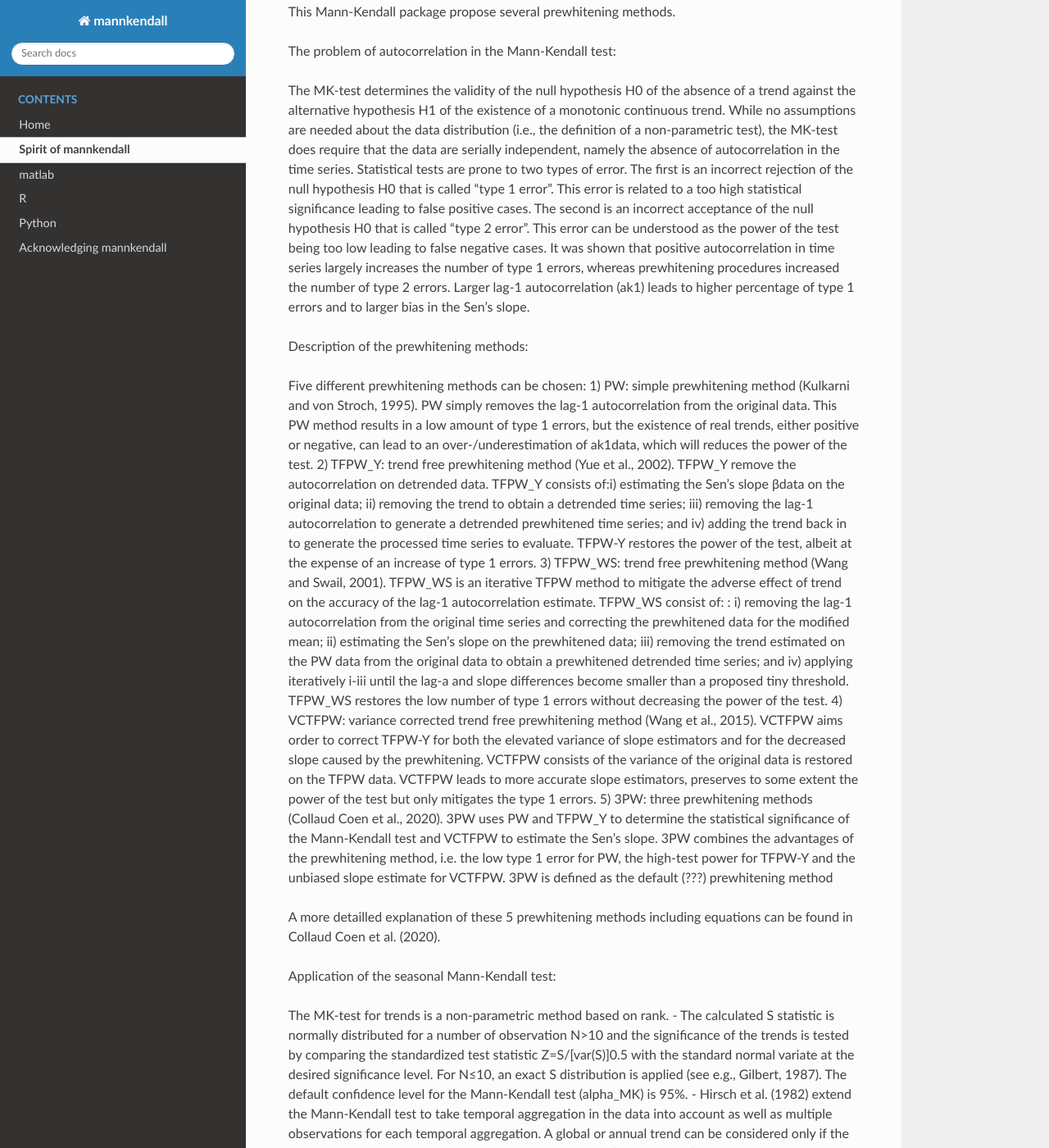
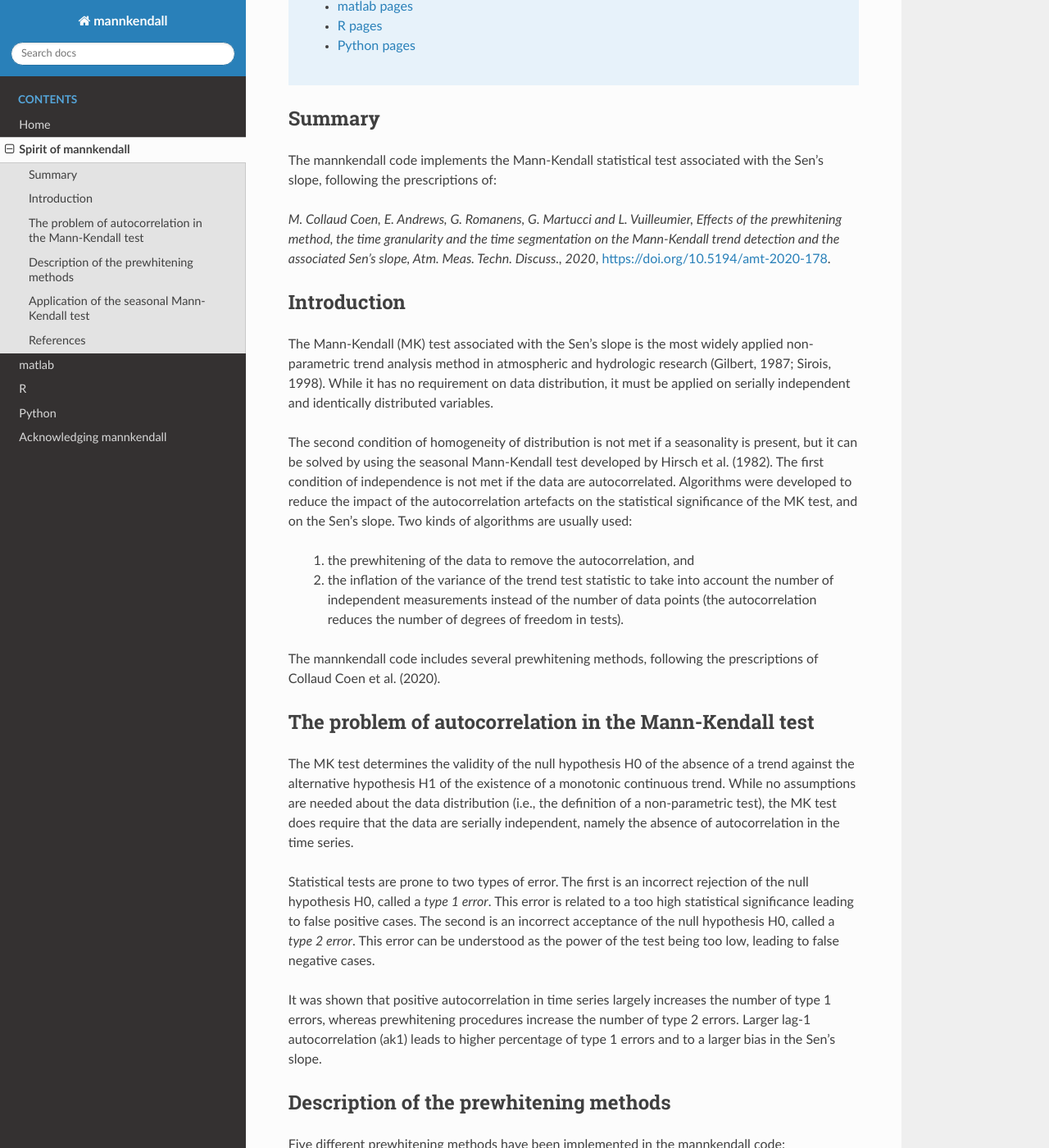
Before and after one commit to mannkendall/mannkendall.github.io, a Sphinx documentation site: the page built from source/about.rst, in a window 1280 px wide and 1400 px high, scrolled down 517 px. Shown: the whole window at 82% size. Built offline with Sphinx 7.4.7 and the Read the Docs theme 2.0.0, drawn with Linux system fonts in a browser that asks for light colours; some of the changed text lies outside the part shown.

Commit message:
Minor tweaks and formating

```diff
--- a/source/about.rst
+++ b/source/about.rst
@@ -2,51 +2,191 @@
 Spirit of mannkendall
 =====================
 
-A high level description of what the code does.
+What follows is a high-level -- **language-agnostic !** -- description of the mannkendall code.
 
-Data constraints to apply the Mann-Kendall test:
+**Topics:**
 
-The Mann-Kendall (MK) test associated with the Sen’s slope is the most widely applied non-parametric trend analysis method in atmospheric and hydrologic research (Gilbert, 1987; Sirois, 1998). While it has no requirement on data distribution, it must be applied on serially independent and identically distributed variables. The second condition of homogeneity of distribution is not met if a seasonality is present, but it can be solved by using the seasonal Mann-Kendall test developed by Hirsch et al. (1982). The first condition of independence is not met if the data are autocorrelated. Algorithms were then developed to reduce the impact of the autocorrelation artifacts on the statistical significance of the MK test and on the Sen's slope. Two kinds of algorithms are usually used: (i) the prewhitening of the data to remove the autocorrelation and (ii) inflation of the variance of the trend test statistic to take into account the number of independent measurements instead of the number of data points (the autocorrelation reduces the number of degrees of freedom in tests). This Mann-Kendall package propose several prewhitening methods.
+    * :ref:`about:Summary`
+    * :ref:`about:Introduction`
+    * :ref:`about:The problem of autocorrelation in the Mann-Kendall test`
+    * :ref:`about:Description of the prewhitening methods`
+    * :ref:`about:Application of the seasonal Mann-Kendall test`
+    * :ref:`about:References`
 
-The problem of autocorrelation in the Mann-Kendall test:
+.. note::
 
-The MK-test determines the validity of the null hypothesis H0 of the absence of a trend against the alternative hypothesis H1 of the existence of a monotonic continuous trend. While no assumptions are needed about the data distribution (i.e., the definition of a non-parametric test), the MK-test does require that the data are serially independent, namely the absence of autocorrelation in the time series. Statistical tests are prone to two types of error. The first is an incorrect rejection of the null hypothesis H0 that is called “type 1 error”. This error is related to a too high statistical significance leading to false positive cases. The second is an incorrect acceptance of the null hypothesis H0 that is called “type 2 error”. This error can be understood as the power of the test being too low leading to false negative cases. It was shown that positive autocorrelation in time series largely increases the number of type 1 errors, whereas prewhitening procedures increased the number of type 2 errors. Larger lag-1 autocorrelation (ak1) leads to higher percentage of type 1 errors and to larger bias in the Sen’s slope.
+    For the specific usage instructions of mannkendall, see the:
 
-Description of the prewhitening methods:
+        * `matlab pages <https://mannkendall.github.io/matlab>`__
+        * `R pages <https://mannkendall.github.io/R>`__
+        * `Python pages <https://mannkendall.github.io/Python>`__
 
-Five different prewhitening methods can be chosen:
-1) PW: simple prewhitening method (Kulkarni and von Stroch, 1995). PW simply removes the lag-1 autocorrelation from the original data. This PW method results in a low amount of type 1 errors, but the existence of real trends, either positive or negative, can lead to an  over-/underestimation of  ak1data, which will reduces the power of the test.
-2) TFPW_Y: trend free prewhitening method (Yue et al., 2002). TFPW_Y remove the autocorrelation on detrended data. TFPW_Y consists of:i) estimating the Sen’s slope βdata on the original data; ii) removing the trend to obtain a detrended time series; iii) removing the lag-1 autocorrelation to  generate a detrended prewhitened time series; and  iv) adding the trend back in to generate the processed time series to evaluate. TFPW-Y restores the power of the test, albeit at the expense of an increase of type 1 errors.
-3) TFPW_WS: trend free prewhitening method (Wang and Swail, 2001). TFPW_WS is an iterative TFPW method to mitigate the adverse effect of trend on the accuracy of the lag-1 autocorrelation estimate. TFPW_WS consist of: : i) removing the lag-1 autocorrelation from the original time series and correcting the prewhitened data for the modified mean; ii) estimating the Sen’s slope on the prewhitened data; iii) removing the trend estimated on the PW data from the original data to obtain a prewhitened detrended time series; and iv) applying iteratively i-iii until the lag-a and slope differences become smaller than a proposed tiny threshold. TFPW_WS restores the low number of type 1 errors without decreasing the power of the test.
-4) VCTFPW: variance corrected trend free prewhitening method (Wang et al., 2015). VCTFPW aims order to correct TFPW-Y for both the elevated variance of slope estimators and for the decreased slope caused by the prewhitening. VCTFPW consists of the variance of the original data is restored on the TFPW data. VCTFPW leads to more accurate slope estimators, preserves to some extent the power of the test but only mitigates the type 1 errors.
-5) 3PW:  three prewhitening methods (Collaud Coen et al., 2020). 3PW uses PW and TFPW_Y to determine the statistical significance of the Mann-Kendall test and VCTFPW to estimate the Sen's slope. 3PW combines the advantages of the prewhitening method, i.e. the low type 1 error for PW, the high-test power for TFPW-Y and the unbiased slope estimate for VCTFPW. 3PW is defined as the default (???) prewhitening method
+Summary
+-------
 
-A more detailled explanation of these 5 prewhitening methods including equations can be found in Collaud Coen et al. (2020).
+The mannkendall code implements the Mann-Kendall statistical test associated with the Sen's slope,
+following the prescriptions of:
 
-Application of the seasonal Mann-Kendall test:
-
-The MK-test for trends is a non-parametric method based on rank.
-- The calculated S statistic is normally distributed for a number of observation N>10 and the significance of the trends is tested by comparing the standardized test statistic Z=S/[var(S)]0.5 with the standard normal variate at the desired significance level. For N≤10, an exact S distribution is applied (see e.g., Gilbert, 1987). The default confidence level for the Mann-Kendall test (alpha_MK) is 95%.
-- Hirsch et al. (1982) extend the Mann-Kendall test to take temporal aggregation in the data into account as well as multiple observations for each temporal aggregation. A global or annual trend can be considered only if the trends  are homogeneous at the desired confidence level (Gilbert, 1987). Consequently, the annual trend is reported only if the trends for each temporal aggregation are homogeneous. The default confidence level (alpha_Xhomo) is 90%.
-- Confidence limits (CL) are defined as the 100(1-p) percentiles of the standard normal distribution of all the pairwise slopes computed during the Sen’s slope estimator, where p is the chosen confidence limit. The default confidence level of the confidence limits (alpha_CL) is 90%.
-- The prewhitening methods are applied only if the first lag autocorrelation coefficient (ak1) is statistically significant (ss) following a normal distribution at the two-sided test at the desired confidence interval. The default confidence level (alpha_ak) is 95%.
-- The lag-1 autocorrelation is computed from the whole time series whatever the temporal aggregation.
+*M. Collaud Coen, E. Andrews, G. Romanens, G. Martucci and L. Vuilleumier, Effects of the
+prewhitening method, the time granularity and the time segmentation on the Mann-Kendall trend
+detection and the associated Sen’s slope, Atm. Meas. Techn. Discuss., 2020*,
+https://doi.org/10.5194/amt-2020-178.
 
 
-References:
+Introduction
+------------
 
-M. Collaud Coen, E. Andrews, G. Romanens, G. Martucci and L. Vuilleumier, Effects of the prewhitening method, the time granularity and the time segmentation on the Mann-Kendall trend detection and the associated Sen’s slope, Atm. Meas. Techn. Discuss., https://doi.org/10.5194/amt-2020-178 , submitted, 2020.
+The Mann-Kendall (MK) test associated with the Sen’s slope is the most widely applied non-parametric
+trend analysis method in atmospheric and hydrologic research (Gilbert, 1987; Sirois, 1998). While it
+has no requirement on data distribution, it must be applied on serially independent and identically
+distributed variables.
 
-Gilbert, R. O.: Statistical Methods for Environmental Pollution Monitoring, Van Nostrand Reinhold Company, New York, 1987.
+The second condition of homogeneity of distribution is not met if a seasonality is present, but it
+can be solved by using the seasonal Mann-Kendall test developed by Hirsch et al. (1982). The first
+condition of independence is not met if the data are autocorrelated. Algorithms were developed to
+reduce the impact of the autocorrelation artefacts on the statistical significance of the MK test,
+and on the Sen's slope. Two kinds of algorithms are usually used:
 
-Hirsch, R. M., Slack, J. R., and Smith, R. A. : Techniques of trend analysis for monthly water quality data, Water Resour. Res., 18,107–121, 1982.
+   1. the prewhitening of the data to remove the autocorrelation, and
+   2. the inflation of the variance of the trend test statistic to take into account the number of
+      independent measurements instead of the number of data points (the autocorrelation reduces the
+      number of degrees of freedom in tests).
 
-Kulkarni, A., and von Storch, H.: Monte Carlo Experiments on the Effect of Serial Correlation on the Mann- Kendall Test of Trend Monte Carlo experiments on the effect, Meteorologische Zeitschrift, 82–85, 1995.
 
-Sirois, A.: A brief and biased overview of time-series analysis of how to find that evasive trend, WMO/EMEP Workshop on Advanced Statistical Methods and Their Application to Air Quality Data Sets, Annex E., Global Atmosphere Watch No. 133, TD- No. 956, World Meteorological Organization, Geneva, Switzerland, 1998.
+The mannkendall code includes several prewhitening methods, following the prescriptions of Collaud
+Coen et al. (2020).
 
-Wang, W., Chen, Y., Becker, S., and Liu, B.: Linear trend detection in serially dependent hydrometeorological data based on a variance correction Spearman rho method, Water, 7(12), 7045–7065. https://doi.org/10.3390/w7126673, 2015.
 
-Wang, X. L. and Swail, V. R: Changes of extreme wave heights in Northern Hemisphere oceans and related atmospheric circulation regimes, J. Climate, 14, 2204–2221, https://doi.org/10.1175/1520-0442(2001)014, 2001.
+The problem of autocorrelation in the Mann-Kendall test
+-------------------------------------------------------
 
-Yue, S., Pilon, P., Phinney, B., and Cavadias, G.: The influence of autocorrelation on the ability to detect trend in hydrological series, Hydrol. Process., 16(9), 1807–1829. https://doi.org/10.1002/hyp.1095, 2002.
+The MK test determines the validity of the null hypothesis H0 of the absence of a trend against the
+alternative hypothesis H1 of the existence of a monotonic continuous trend. While no assumptions are
+needed about the data distribution (i.e., the definition of a non-parametric test), the MK test does
+require that the data are serially independent, namely the absence of autocorrelation in the time
+series.
+
+Statistical tests are prone to two types of error. The first is an incorrect rejection of the null
+hypothesis H0, called a *type 1 error*. This error is related to a too high statistical significance
+leading to false positive cases. The second is an incorrect acceptance of the null hypothesis H0,
+called a *type 2 error*. This error can be understood as the power of the test being too low,
+leading to false negative cases.
+
+It was shown that positive autocorrelation in time series largely increases the number of type 1
+errors, whereas prewhitening procedures increase the number of type 2 errors. Larger lag-1
+autocorrelation (ak1) leads to higher percentage of type 1 errors and to a larger bias in the Sen’s
+slope.
+
+Description of the prewhitening methods
+---------------------------------------
+
+Five different prewhitening methods have been implemented in the mannkendall code:
+
+    1. **PW:** simple prewhitening method (Kulkarni and von Stroch, 1995). PW simply removes the
+       lag-1 autocorrelation from the original data. This PW method results in a low amount of type
+       1 errors, but the existence of real trends, either positive or negative, can lead to an
+       over-/underestimation of ak1, which will reduces the power of the test.
+    2. **TFPW_Y:** trend free prewhitening method (Yue et al., 2002). TFPW_Y remove the
+       autocorrelation on detrended data. TFPW_Y consists of:
+
+           i. estimating the Sen’s slope β on the original data
+           ii. removing the trend to obtain a detrended time series
+           iii. removing the lag-1 autocorrelation to generate a detrended prewhitened time series
+           iv. adding the trend back in to generate the processed time series to evaluate.
+
+       TFPW-Y restores the power of the test, albeit at the expense of an increase number of type 1
+       errors.
+    3. **TFPW_WS:** trend free prewhitening method (Wang and Swail, 2001). TFPW_WS is an iterative
+       TFPW method to mitigate the adverse effect of trend on the accuracy of the lag-1
+       autocorrelation estimate. TFPW_WS consist of:
+
+           i. removing the lag-1 autocorrelation from the original time series and correcting the
+              prewhitened data for the modified mean
+           ii. estimating the Sen’s slope on the prewhitened data
+           iii. removing the trend estimated on the PW data from the original data to obtain a
+                prewhitened detrended time series
+           iv. applying iteratively steps (i)-(iii) until the lag-a and slope differences become
+               smaller than a proposed tiny threshold. TFPW_WS restores the low number of type 1
+               errors without decreasing the power of the test.
+    4. **VCTFPW:** variance corrected trend free prewhitening method (Wang et al., 2015). VCTFPW aims
+       to correct TFPW-Y for both the elevated variance of slope estimators and for the decreased
+       slope caused by the prewhitening. VCTFPW consists of the variance of the original data
+       restored on the TFPW data. VCTFPW leads to more accurate slope estimators, preserves to some
+       extent the power of the test but only mitigates the type 1 errors.
+    5. **3PW:** three prewhitening methods combined following the prescriptions of Collaud Coen et al.
+       (2020). 3PW uses PW and TFPW_Y to determine the statistical significance of the Mann-Kendall
+       test and VCTFPW to estimate the Sen's slope. 3PW combines the advantages of these prewhitening
+       methods, i.e.:
+
+           * the low type 1 error for PW,
+           * the high-test power for TFPW-Y, and
+           * the unbiased slope estimate for VCTFPW.
+
+
+The mannkendall code is very much intended to be used with the 3PW method. However, all others can
+also be easily accessed if required. A more detailed explanation of these 5 prewhitening methods,
+including their mathematical descriptions, can be found in Collaud Coen et al. (2020).
+
+Application of the seasonal Mann-Kendall test
+---------------------------------------------
+
+The MK test for trends is a non-parametric method based on rank. Here's the general mechanism behind
+the high-level function of mannkendall:
+
+    - The calculated S statistic is normally distributed for a number of observation N>10 and the
+      significance of the trends is tested by comparing the standardized test statistic
+      Z=S/[var(S)]**0.5 with the standard normal variate at the desired significance level.
+      For N≤10, an exact S distribution is applied (see e.g., Gilbert, 1987). The default
+      confidence level for the Mann-Kendall test (`alpha_MK`) is 95% in the mannkendall code.
+    - Hirsch et al. (1982) extend the Mann-Kendall test to take temporal aggregation in the data
+      into account as well as multiple observations for each temporal aggregation. A global or
+      annual trend can be considered only if the trends are homogeneous at the desired confidence
+      level (Gilbert, 1987). Consequently, **the annual trend is reported only if the trends for
+      each temporal aggregation are homogeneous**. The default confidence level (`alpha_Xhomo`) is
+      90% in the mannkendall code.
+    - Confidence limits (CL) are defined as the 100*(1-p) percentiles of the standard normal
+      distribution of all the pairwise slopes computed during the Sen’s slope estimator, where p is
+      the chosen confidence limit. The default confidence level of the confidence limits
+      (`alpha_CL`) is 90% in the mannkendall code.
+    - The prewhitening methods are applied only if the first lag autocorrelation coefficient (ak1)
+      is statistically significant (ss) following a normal distribution at the two-sided test at
+      the desired confidence interval. The default confidence level (`alpha_ak`) is 95% in the
+      mannkendall code.
+    - The lag-1 autocorrelation is computed from the whole time series, whatever the temporal
+      aggregation.
+
+
+References
+----------
+
+*M. Collaud Coen, E. Andrews, G. Romanens, G. Martucci and L. Vuilleumier, Effects of the
+prewhitening method, the time granularity and the time segmentation on the Mann-Kendall trend
+detection and the associated Sen’s slope, Atm. Meas. Techn. Discuss., 2020.*
+https://doi.org/10.5194/amt-2020-178
+
+*Gilbert, R. O.: Statistical Methods for Environmental Pollution Monitoring, Van Nostrand Reinhold
+Company, New York, 1987.*
+
+*Hirsch, R. M., Slack, J. R., and Smith, R. A. : Techniques of trend analysis for monthly water
+quality data, Water Resour. Res., 18,107–121, 1982.*
+
+*Kulkarni, A., and von Storch, H.: Monte Carlo Experiments on the Effect of Serial Correlation on
+the Mann-Kendall Test of Trend Monte Carlo experiments on the effect, Meteorologische Zeitschrift,
+82–85, 1995.*
+
+*Sirois, A.: A brief and biased overview of time-series analysis of how to find that evasive trend,
+WMO/EMEP Workshop on Advanced Statistical Methods and Their Application to Air Quality Data Sets,
+Annex E., Global Atmosphere Watch No. 133, TD- No. 956, World Meteorological Organization, Geneva,
+Switzerland, 1998.*
+
+*Wang, W., Chen, Y., Becker, S., and Liu, B.: Linear trend detection in serially dependent
+hydrometeorological data based on a variance correction Spearman rho method, Water, 7(12),
+7045–7065, 2015.*. https://doi.org/10.3390/w7126673
+
+*Wang, X. L. and Swail, V. R: Changes of extreme wave heights in Northern Hemisphere oceans and
+related atmospheric circulation regimes, J. Climate, 14, 2204–2221, 2001.*
+https://doi.org/10.1175/1520-0442(2001)014
+
+*Yue, S., Pilon, P., Phinney, B., and Cavadias, G.: The influence of autocorrelation on the ability
+to detect trend in hydrological series, Hydrol. Process., 16(9), 1807–1829, 2002.*
+https://doi.org/10.1002/hyp.1095
```
Also changed, not shown: source/index.rst (+9 -2 lines).
